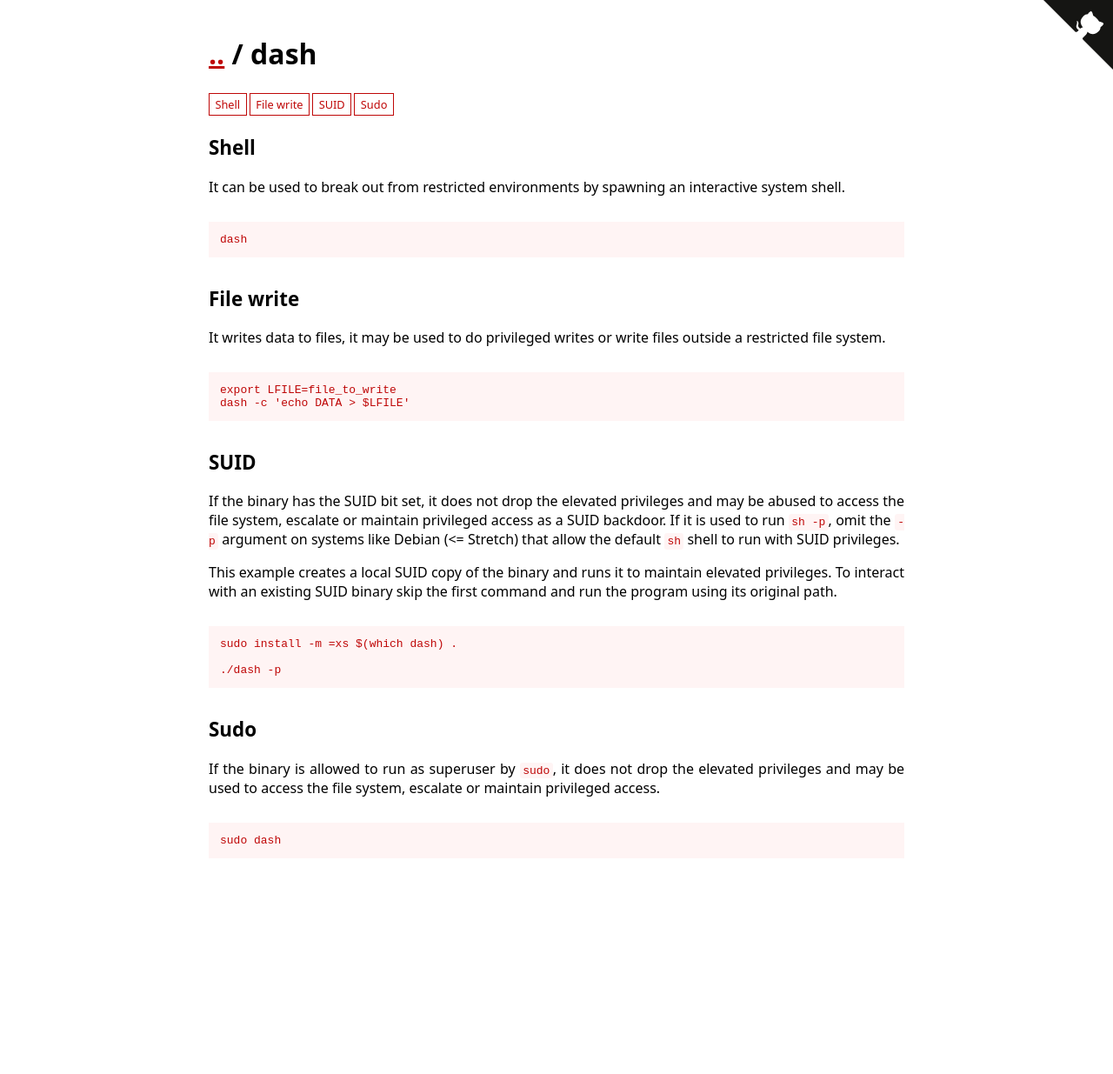
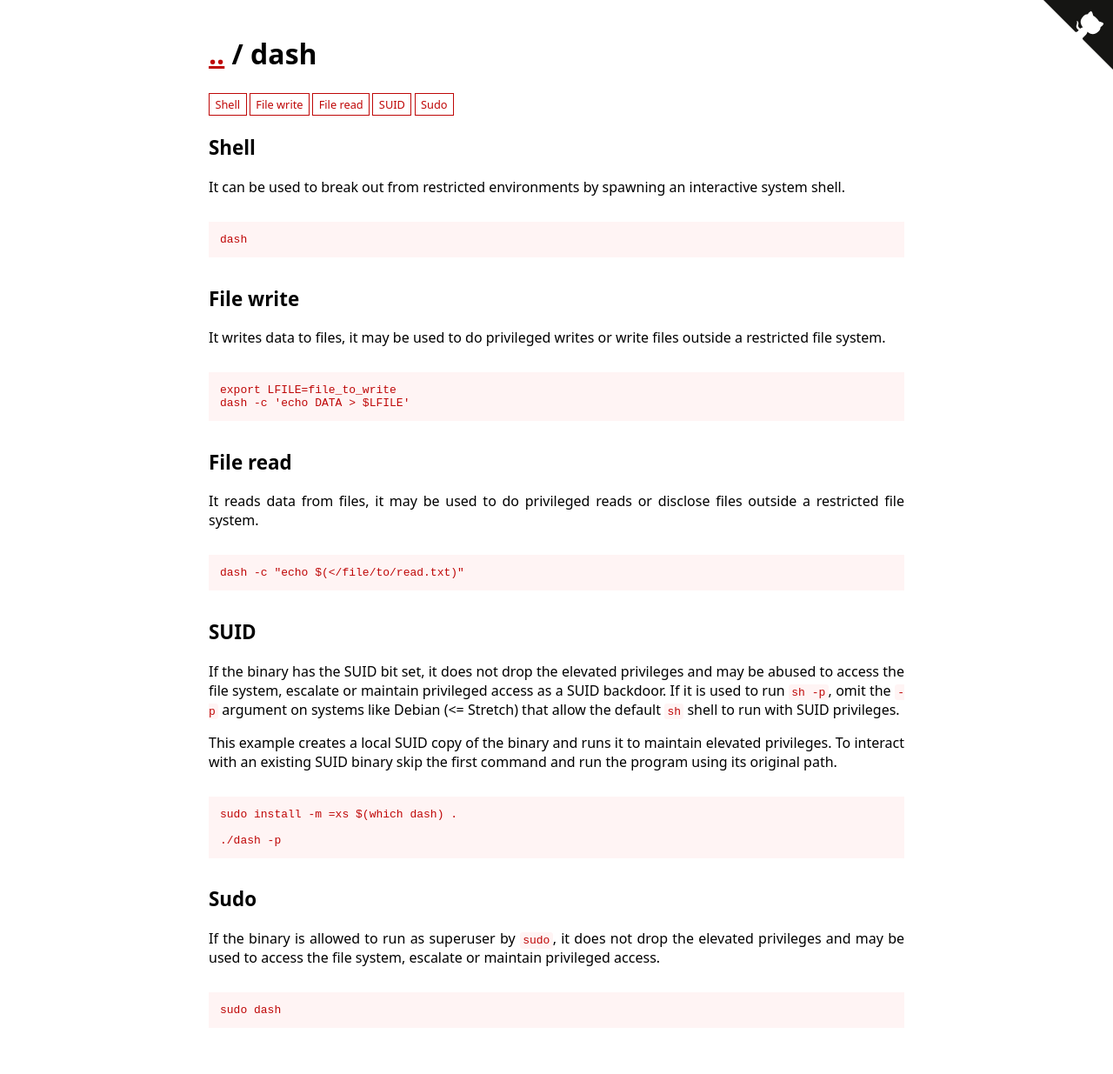
Before and after one commit to GTFOBins/GTFOBins.github.io, a Jekyll site: the page built from _gtfobins/dash.md, in a window 1280 px wide. Shown: the whole page at 87% size. Built offline with Jekyll 4.4.1, drawn with Linux system fonts in a browser that asks for light colours; before the commit the page ends 1040 px from its top, so only the background shows below that.

Commit message:
Update dash.md
add file-read

```diff
--- a/_gtfobins/dash.md
+++ b/_gtfobins/dash.md
@@ -6,6 +6,9 @@ functions:
     - code: |
         export LFILE=file_to_write
         dash -c 'echo DATA > $LFILE'
+  file-read:
+    - code: |
+        dash -c "echo $(</file/to/read.txt)"
   suid:
     - code: ./dash -p
   sudo:
```
